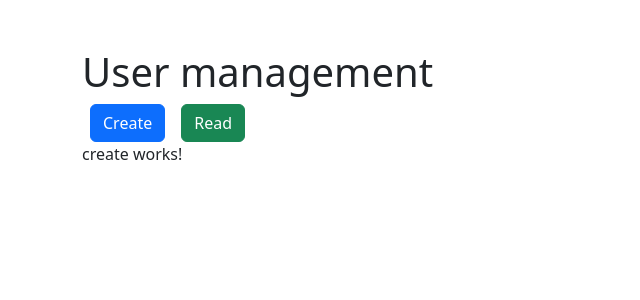
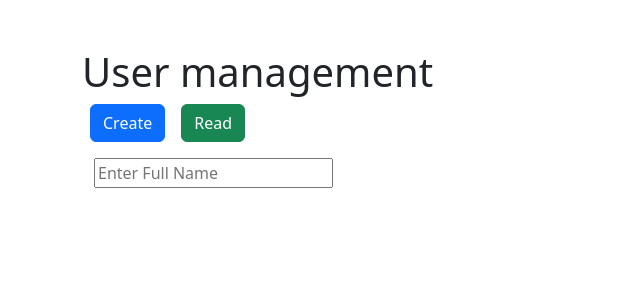
Before and after one commit to Sanjar1304/angular_nodejs, an Angular app in the folder frontend/: page /create in a window 1280 px wide. Shown: the top 300 px of the page, without its empty margins (0-640 px from the left). Built offline with nearby package versions, Linux system fonts and the light colour scheme.

Commit message:
Started styling create template

```diff
--- a/frontend/src/app/app.module.ts
+++ b/frontend/src/app/app.module.ts
@@ -1,3 +1,5 @@
+import { FormsModule, ReactiveFormsModule } from '@angular/forms';
+
 import { AppComponent } from './app.component';
 import { AppRoutingModule } from './app-routing.module';
 import { BrowserModule } from '@angular/platform-browser';
@@ -15,7 +17,9 @@ import { ReadComponent } from './read/read.component';
   imports: [
     BrowserModule,
     AppRoutingModule,
-    HttpClientModule
+    HttpClientModule,
+    FormsModule,
+    ReactiveFormsModule
   ],
   providers: [],
   bootstrap: [AppComponent]
--- a/frontend/src/app/create/create.component.html
+++ b/frontend/src/app/create/create.component.html
@@ -1 +1,7 @@
-<p>create works!</p>
+<div class="container mt-3">
+    <form>
+        <div class="col-lg-4">
+            <input type="text" placeholder="Enter Full Name">
+        </div>
+    </form>
+</div>
--- a/frontend/src/app/create/create.component.ts
+++ b/frontend/src/app/create/create.component.ts
@@ -1,3 +1,4 @@
+import { ApiServiceService } from '../api-service.service';
 import { Component } from '@angular/core';
 
 @Component({
@@ -7,4 +8,15 @@ import { Component } from '@angular/core';
 })
 export class CreateComponent {
 
+
+  constructor(private apiService: ApiServiceService){}
+
+
+  createData(data: any){
+    this.apiService.createData(data).subscribe((response) => {
+
+    })
+  }
+
+
 }
```
